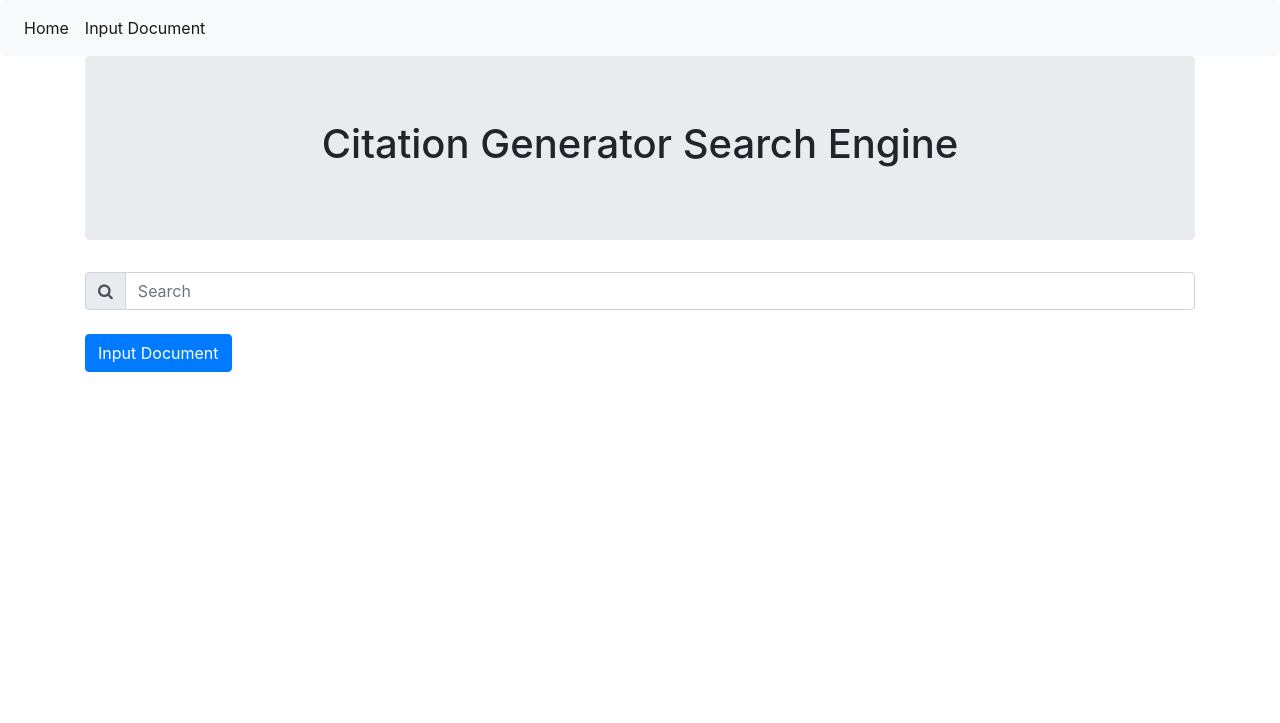
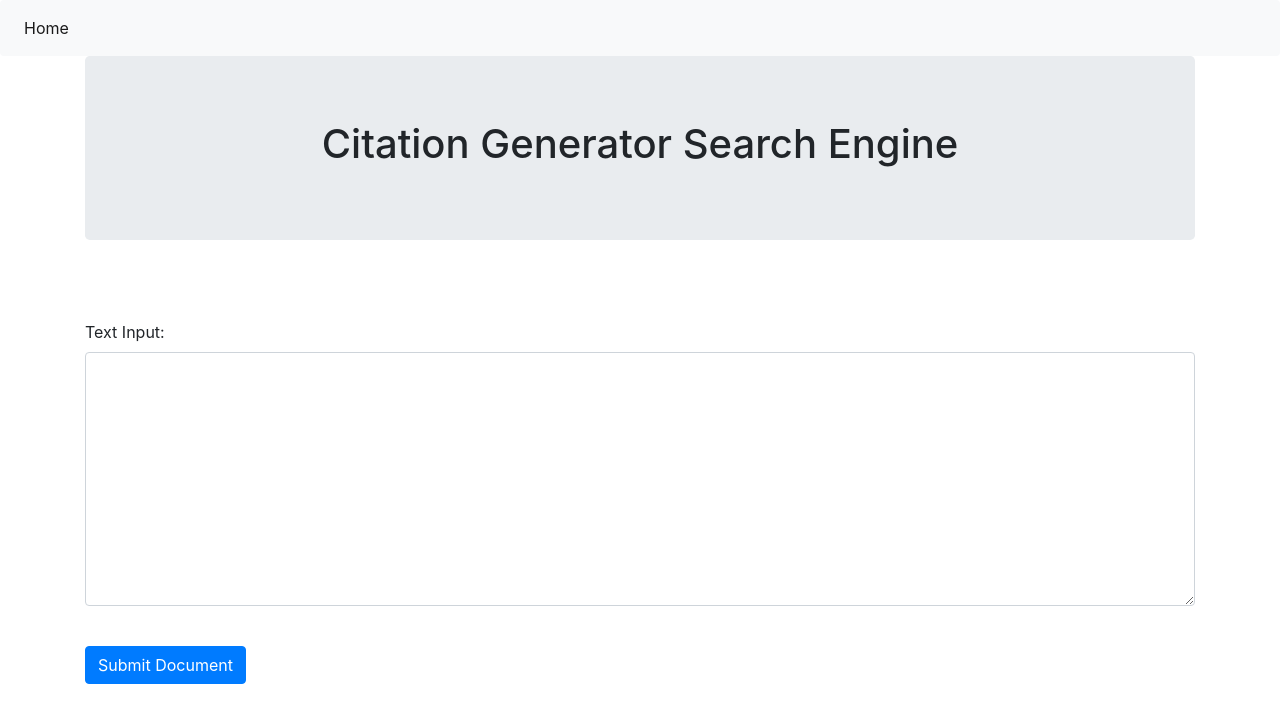
Before and after one commit to dpaez16/510SearchEngine, a Flask app: page / in a window 1280 px wide. Shown: the top 723 px of the page. Run offline with Flask 2, Linux system fonts and the light colour scheme; some libraries are stand-ins or nearby versions.

Commit message:
removed single line query

```diff
--- a/app.py
+++ b/app.py
@@ -1,4 +1,4 @@
-from flask import Flask, request, render_template, redirect, url_for, send_from_directory
+from flask import Flask, request, render_template, redirect, url_for
 import logging
 from logging import handlers
 from create_sentences import split_into_sentences
@@ -70,30 +70,6 @@ def getSearchResults(query):
     return searchResults
 
 
-@app.route("/", methods=["GET", "POST"])
-def home_page():
-    if request.method == "POST":
-        query = request.form['query']
-        if len(query) != 0:
-            return redirect(url_for('search', query=query), code=307) # POST request
-    return render_template('home.html')
-
-
-@app.route("/query=<string:query>", methods=["GET", "POST"])
-def search(query):
-    if request.method == "POST":
-        query = request.form["query"]
-        if len(query) == 0:
-            return redirect(url_for('home_page'))
-        return redirect(url_for('search', query=query)) # GET request
-    # process query here
-    os.system('python3 search.py \"{}\" {} -f'.format(query, str(10)))
-    searchResults = getSearchResults(query)
-    return render_template('home.html',
-                            searchResults=searchResults,
-                            query=query)
-
-
 @app.route("/query=<string:query>,paper=<int:paperIdx>")
 def goToPaper(query, paperIdx):
     logRelevance(query, paperIdx, 1)
@@ -110,10 +86,12 @@ def goToPaper(query, paperIdx):
                                 authors=authors)
 
 
-@app.route("/inputPaper", methods=['GET', 'POST'])
-def inputPaper():
+@app.route("/", methods=['GET', 'POST'])
+def home():
     if request.method == 'POST':
         text_input = request.form['text_input']
+        if len(text_input) == 0:
+            return redirect(url_for('home'))
         if USING_SENTENCES:
             # splitting into sentences
             sentences = processInput(text_input)
@@ -127,12 +105,12 @@ def inputPaper():
             os.system('python3 search.py \"{}\" {} -f'.format(text_input, str(10)))
             results = getSearchResults(text_input)
         results = sorted(results, key=lambda x: x[-1])
-        return render_template('input_paper.html',
+        return render_template('home.html',
                                 searchResults=results,
                                 text_input=text_input,
                                 query=text_input)
     else:
-        return render_template('input_paper.html',
+        return render_template('home.html',
                                 searchResults=None,
                                 text_input='')
 
--- a/templates/home.html
+++ b/templates/home.html
@@ -4,28 +4,24 @@
     <div class="jumbotron text-center">
         <h1>Citation Generator Search Engine</h1>
     </div>
-    <form method="POST">
-        <div class="input-group md-form form-sm form-1 pl-0">
-            <div class="input-group-prepend">
-                <span class="input-group-text purple lighten-3" id="basic-text1">
-                    <i class="fa fa-search"></i>
-                </span>
-            </div>
-            <input name="query" class="form-control my-0 py-1" type="text" placeholder="Search" aria-label="Search">
+    <br>
+    <br>
+    <form method = "POST">
+        <div class="form-group">
+            <label for="text_input">Text Input:</label>
+            <textarea
+                    class="form-control"
+                    rows="10"
+                    name="text_input"
+                    id="text_input">{{ text_input }}</textarea>
         </div>
+        <br>
+        <input type="submit" class='btn btn-primary' value="Submit Document"/>
     </form>
     <br>
-    <a  class='btn btn-primary'
-        href="/inputPaper">
-            Input Document
-    </a>
-    <br>
-    <br>
-    {% if query is not none and query|length > 0%}
-    <h3><u>Related Documents</u></h3>
-    <br>
-    {% endif %}
     {% if searchResults is not none %}
+        <h3><u>Related Documents</u></h3>
+        <br>
         {% for searchResult in searchResults %}
             <a  href="/query={{ query }},paper={{ searchResult[2] }}">
                 <u>{{ searchResult[0] }}</u>
--- a/templates/navbar.html
+++ b/templates/navbar.html
@@ -2,6 +2,5 @@
 	<div class="collapse navbar-collapse" id="navbarsExample09">
 		<ul class="navbar-nav mr-auto">
 		<li class="nav-item active"><a class="nav-link" href="/">Home <span class="sr-only">(current)</span></a></li>
-        <li class="nav-item active"><a class="nav-link" href="/inputPaper">Input Document <span class="sr-only">(current)</span></a></li>
 	</div>
 </nav>
```
Also changed, not shown: templates/input_paper.html (deleted, +0 -32 lines).
